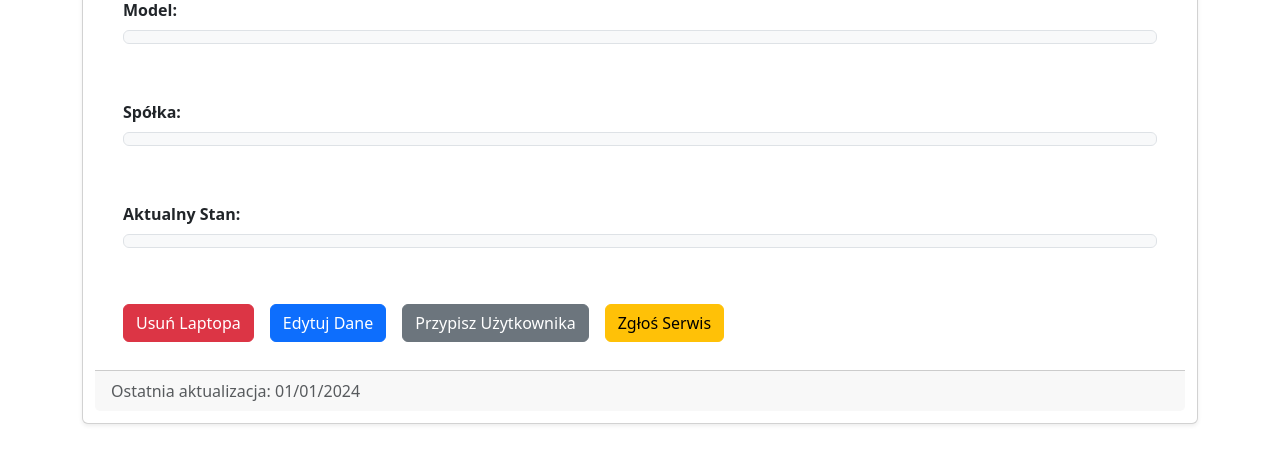
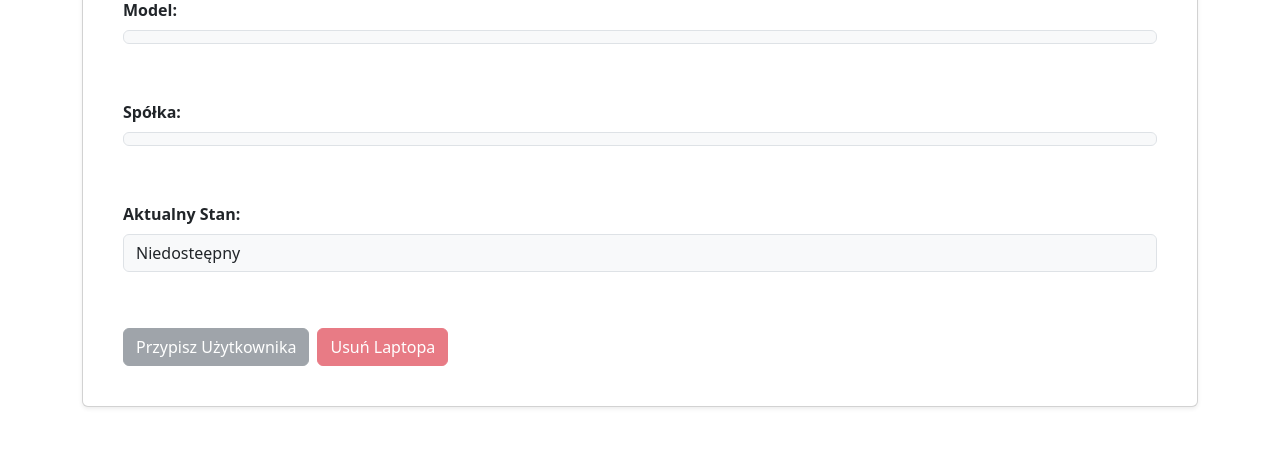
Before and after one commit to SZKYTU/AutoRaport, a Flask app: template templates/laptop_panel.html in a window 1280 px wide. Shown: the part 270-734 px from the top of the page. Run offline with Flask 3, Linux system fonts and the light colour scheme; the template is opened without the code that fills it, so the values that code supplies are empty; some libraries are stand-ins or nearby versions.

Commit message:
fix laptop panel button

```diff
--- /dev/null
+++ b/static/laptop_panel.js
@@ -0,0 +1,12 @@
+const updateDatabase = (data) => {
+  return new Promise((resolve, reject) => {
+    $.ajax({
+      url: "/update-database", // adres endpointu Flask
+      type: "POST",
+      contentType: "application/json",
+      data: JSON.stringify(data), // przekazanie danych jako JSON
+      success: resolve, // zwróć odpowiedź po pomyślnej operacji
+      error: reject, // obsłuż błąd
+    });
+  });
+};
--- a/templates/laptop_panel.html
+++ b/templates/laptop_panel.html
@@ -60,42 +60,29 @@
           </div>
           <div class="mb-3">
             <label class="form-label"><strong>Aktualny Stan:</strong></label>
-            <p class="form-control bg-light">{{laptop_info[3]}}</p>
+            <p class="form-control bg-light">
+              {{"dostępny" if laptop_info[3] == "New" else "Niedosteępny"}}
+            </p>
           </div>
 
           <!-- action -->
           <div class="d-grid gap-2 d-md-flex justify-content-md-start">
+            <button class="btn btn-secondary" type="button" {{"enable" if laptop_info[3] == "New" else "disabled"}}>
+              Przypisz Użytkownika
+            </button>
             <button
               class="btn btn-danger me-md-2"
               type="button"
               onclick="confirmDelete()"
-            >
+            {{"enable" if laptop_info[3] == "New" else "disabled"}}>
               Usuń Laptopa
             </button>
-            <button
-              class="btn btn-primary me-md-2"
-              type="button"
-              onclick="editDetails()"
-            >
-              Edytuj Dane
-            </button>
-            <button class="btn btn-secondary" type="button">
-              Przypisz Użytkownika
-            </button>
-            <button class="btn btn-warning ms-md-2" type="button">
-              Zgłoś Serwis
-            </button>
           </div>
-        </div>
-        <div class="card-footer text-muted">
-          Ostatnia aktualizacja: 01/01/2024
         </div>
       </div>
     </div>
 
-    <script>
-      // JS SOURCE
-    </script>
+    <script src="{{ url_for('static', filename='laptop_panel.js') }}"></script>
     <!-- Bootstrap anad JS-->
     <script src="path/to/bootstrap/js/bootstrap.bundle.min.js"></script>
   </body>
```
Also changed, not shown: __init__.py (+12 -5 lines).
